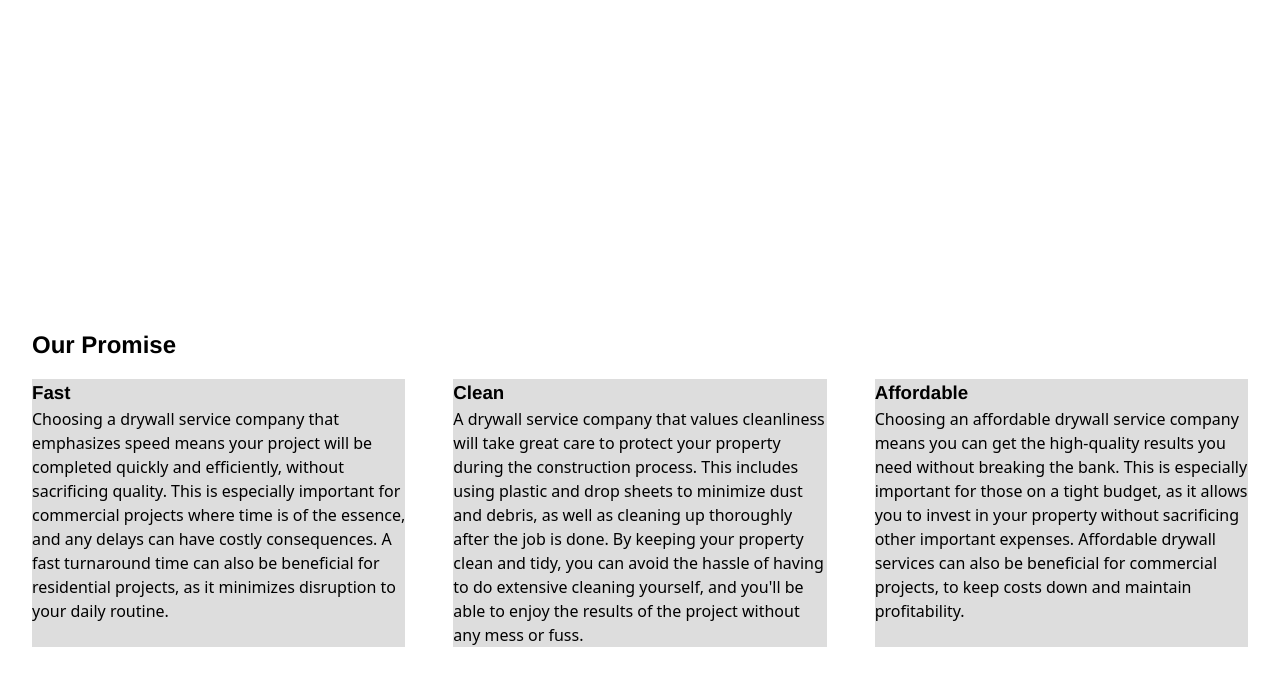
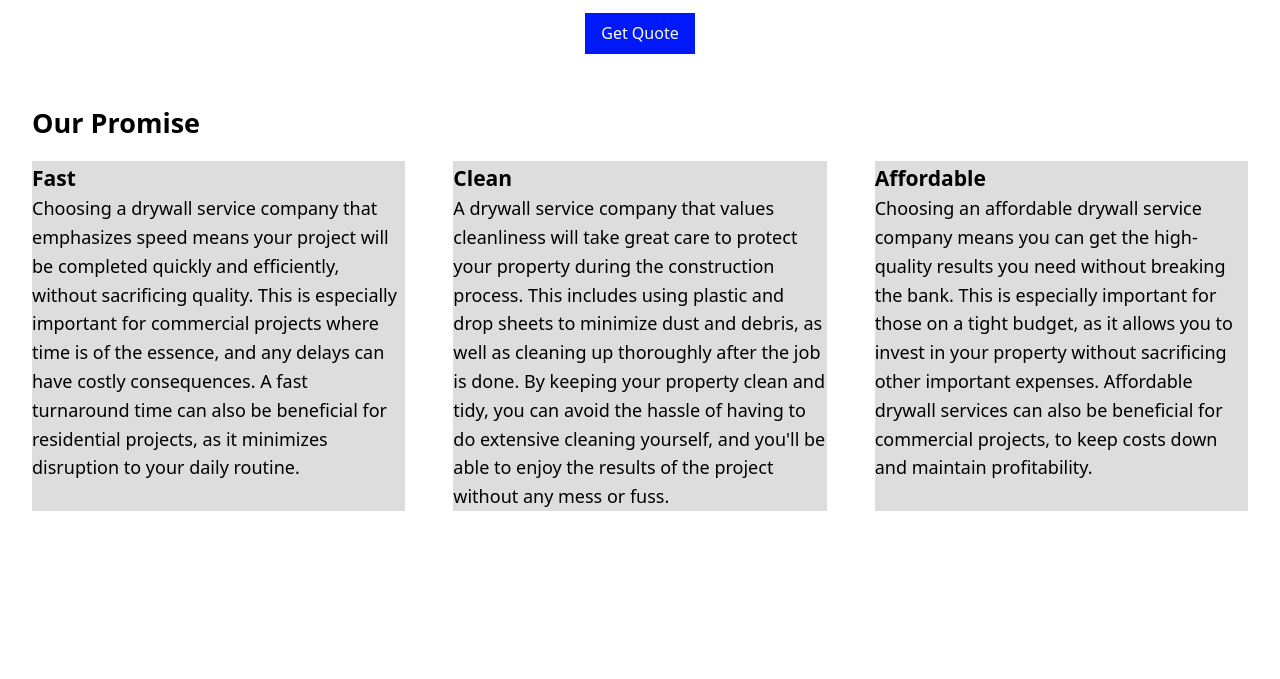
Before and after one commit to ndrokke/rockItOut, a plain HTML site: page index.html in a window 1280 px wide. Shown: the part 253-932 px from the top of the page. After the commit the page ends 800 px from the top, so only its background shows below. Drawn offline with Linux system fonts and the light colour scheme.

Commit message:
Fixing layout CSS

```diff
--- a/css/styles.css
+++ b/css/styles.css
@@ -11,10 +11,40 @@
     --clr-white: #fff;
     --clr-lt-yellow:hsl(53.08, 100%, 94.9%);
     --ff-base: system-ui, -apple-system, BlinkMacSystemFont, 'Segoe UI', Roboto, Oxygen, Ubuntu, Cantarell, 'Open Sans', 'Helvetica Neue', sans-serif;
-    --ff-heading:'Franklin Gothic Medium', 'Arial Narrow', Arial, sans-serif;
-    --fs-body: 16px;
+    --ff-heading:system-ui, -apple-system, BlinkMacSystemFont, 'Segoe UI', Roboto, Oxygen, Ubuntu, Cantarell, 'Open Sans', 'Helvetica Neue', sans-serif;
+    --fs-body: 1.125rem;
+    --lh-body:1.6;
     --fw-regular: 400;
     --fw-bold: 700;
+}
+
+body {
+    padding:0;
+    margin:0;
+    font-family:var(--ff-base);
+    font-size:var(--fs-body);
+    font-weight:var(--fw-regular);
+    line-height: var(--lh-body);
+    display:grid;
+    grid-template-rows: auto 1fr;
+    min-height:100vh;
+    min-height:100svh;
+    width: clamp(95vw, 100% - 4rem, 90vw);
+    margin-inline: auto;
+}
+
+main {
+    display:grid;
+    grid-template-rows:1fr auto;
+}
+
+
+.hero {
+    height:100vh;
+    height:100svh;
+    align-self: center;
+    text-align: center;
+    margin:10% 0;
 }
 
 h1,h2,h3,h4,h5,h6 {
@@ -34,19 +64,6 @@ p:last-child {
     padding-bottom:1em;
  }
 
-body {
-    padding:0;
-    margin:0;
-    font-family:var(--ff-base);
-    font-size:var(--fs-body);
-    font-weight:var(--fw-regular);
-    line-height: 1.5;
-}
-
-header, section {
-    padding-left:clamp(1em, 2em, 3em);
-    padding-right:clamp(1em,32px, 3em);
-}
 
 header {
     height:100px;
@@ -62,23 +79,6 @@ header {
     height:84.5833px;
     width:129.767px;
 }
-
-
-main {
-display:grid;
-grid: template rows 1fr;
-}
-
-.hero {
-height:100vh;
-}
-
-@media (width > 768px) {
-
-    .hero {
-        height:clamp(40vh, 60vh, 100vh);
-    }
-    }
 
 a.button {
     padding:0.5em 1em;
@@ -108,6 +108,10 @@ HEADER
         padding:0.75rem;
         align-self:flex-end;
     }
+    .hero {
+        height:auto;
+        margin:0;
+    }
 
 a {
     text-decoration: none;
@@ -119,6 +123,10 @@ a:hover {
     color:var(--clr-dark);
     border-bottom:4px solid var(--clr-neutral);
 
+}
+
+.logo-wrapper a:hover {
+    border-bottom:0px;
 }
 a.active {
     border-bottom:4px solid var(--clr-blue);
--- a/index.html
+++ b/index.html
@@ -20,7 +20,6 @@
         </nav>
     </header>
 <main>
-    <section class="landing-page">
 <div class="hero">
 <h1>Build The Wall</h1>
 <p class="lead">Fast, reliable, and affordable solutions for all your drywall needs.</p>
@@ -45,7 +44,6 @@
     </div>
     </div>
 </div>
-   </section>
 </main>
 </body>
 </html>
```
